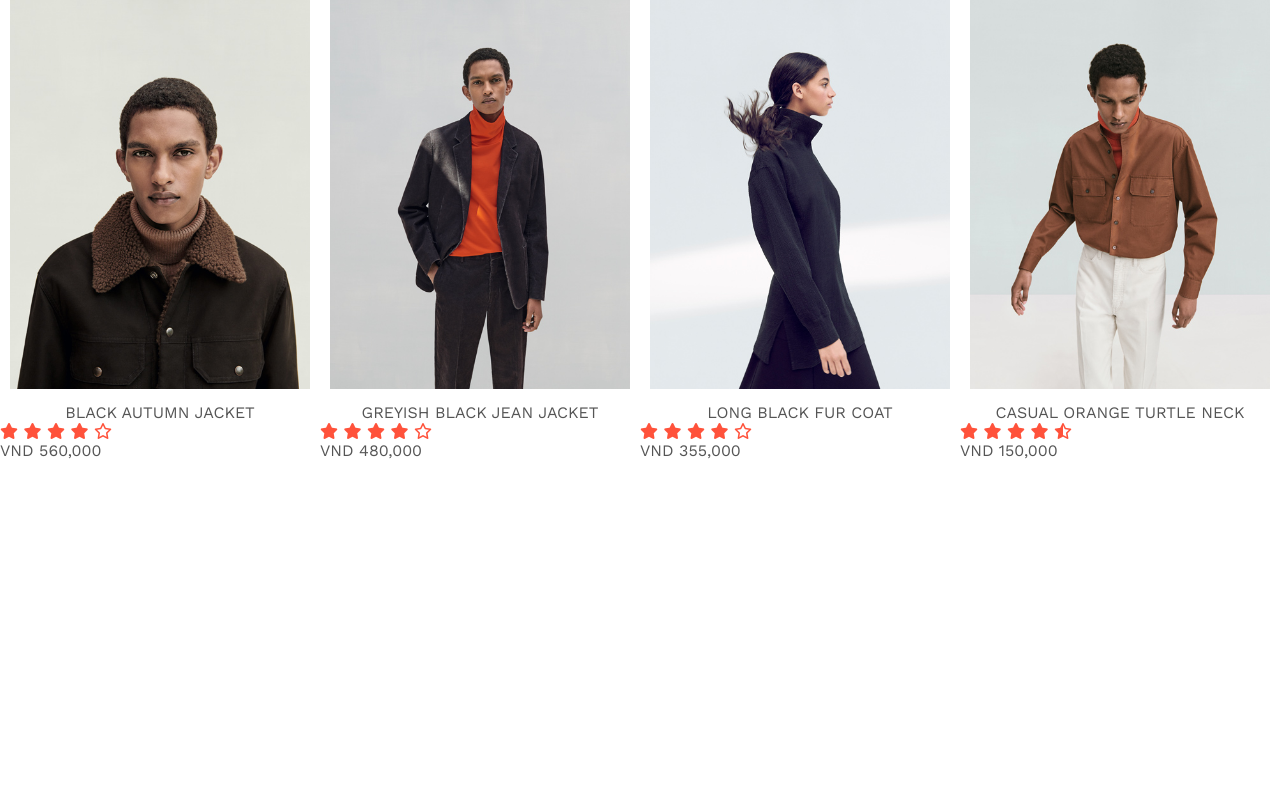
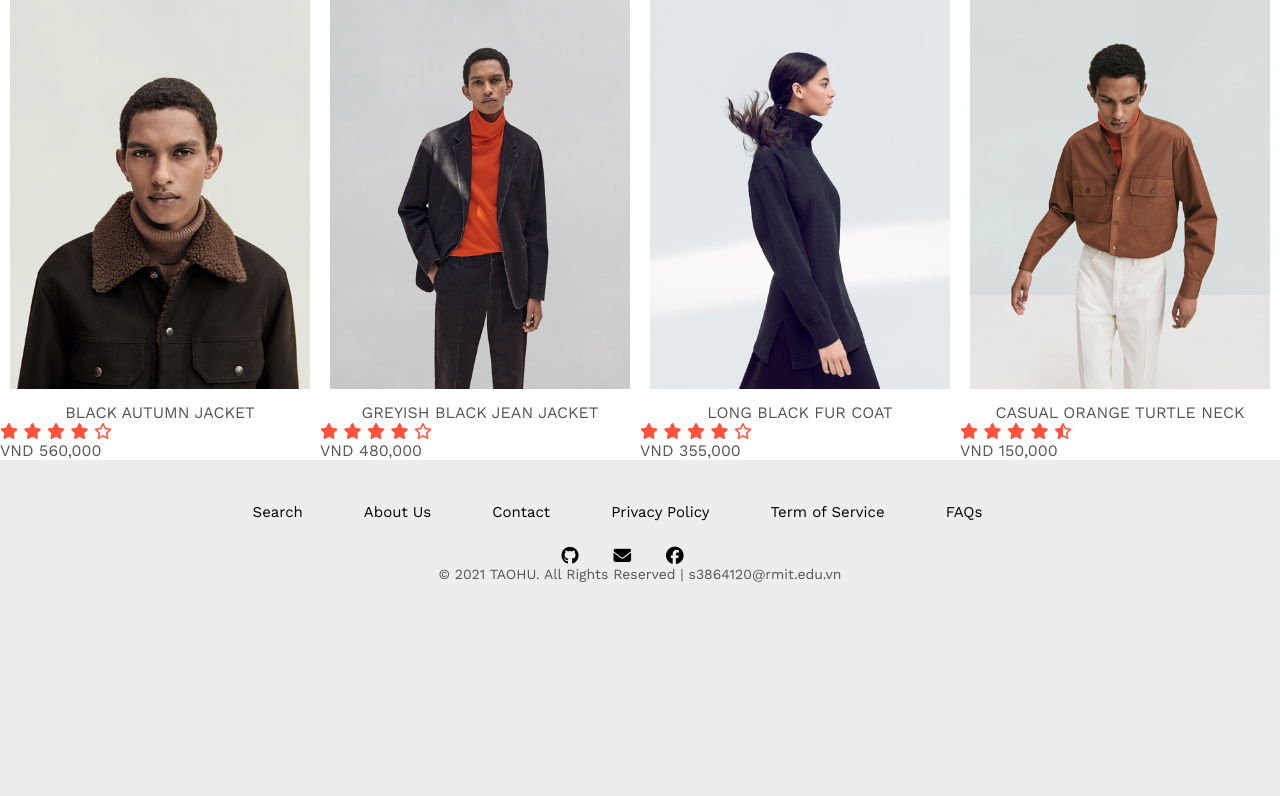
Before and after one commit to lacnham/Full-Stack-Assignment, a PHP site: page / in a window 1280 px wide. Shown: the part 1307-2103 px from the top of the page. Before the commit the page ends 1766 px from the top, so only its background shows below. Run offline with PHP 8.4, Linux system fonts and the light colour scheme; some libraries are stand-ins or nearby versions.

Commit message:
footer fix

```diff
--- a/css.css
+++ b/css.css
@@ -82,7 +82,7 @@
     background-color: #EDEDED;
 }
 
-.container{
+.footer .container{
     max-width: 1200px;
     background-color: rgba(255, 255, 255, 0);
     width: 100%;
--- a/homepage_2.css
+++ b/homepage_2.css
@@ -116,7 +116,7 @@ p
 {
     color: #555;
 }
-.container
+.header-container
 {
     margin: auto;
     width: 100%;
@@ -238,7 +238,7 @@ p
 {
     text-align: center;
 }
-.small-container
+.categories .small-container
 {
     max-width: 1080px;
     margin: auto;
--- a/index.html
+++ b/index.html
@@ -6,6 +6,8 @@
         <title>Black Lotus| E-commerce Shopping Mall</title>
         <link href="homepage_2.css" type="text/css" rel="stylesheet">
         <link href="homepage_2_2.css" type="text/css" rel="stylesheet">
+        <link href="css.css" type="text/css" rel="stylesheet">
+        <link href="css2.css" type="text/css" rel="stylesheet">
         <link href="https://fonts.googleapis.com/css2?family=Work+Sans&display=swap" rel="stylesheet">
         <link rel="stylesheet"
         href="https://stackpath.bootstrapcdn.com/font-awesome/4.7.0/css/font-awesome.min.css">
@@ -13,7 +15,7 @@
     </head>
     <body>
         <div class="header">
-            <div class="container">
+            <div class="header-container">
                 <div class="navbar">
                     <div class="logo">
                         <img src="assets/tom's file extrawork-1.svg " alt="Black Lotus logo" width="70px">
@@ -198,6 +200,32 @@
             </div>
         </div>
 
+        <footer class="simple-footer">
+            <div class="container">
+                <div class="content">
+                <ul class="footer-nav">
+                    <li><a href="index.html#search-box">Search</a></li>
+                        <li><a href="about_us.html">About Us</a></li>
+                        <li><a href="contactform.html">Contact</a></li>
+                        <li><a href="copyright.html">Privacy Policy</a></li>
+                        <li><a href="copyright.html">Term of Service</a></li>
+                        <li><a href="faqs.html">FAQs</a></li>
+                    </ul>
+
+
+                    <ul class="socials">
+                        <li><a href="https://github.com/lacnham/HTML-CSS-Assignment"><i class="fab fa-github"></i></a></li>
+                        <li><a href="mailto:s3864120@rmit.edu.vn"><i class="fa fa-envelope"></i></a></li>
+                        <li><a href="https://www.facebook.com/linh.vu.790/"><i class="fab fa-facebook"></i></a></li>
+                </ul>
+            </div>
+            </div>
+
+            <div class="footer-bottom">
+                <p>&copy; 2021 <span>taohu</span>. All Rights Reserved | s3864120@rmit.edu.vn </p>
+            </div>
+
+        </footer>
     </body>
 
 
```
